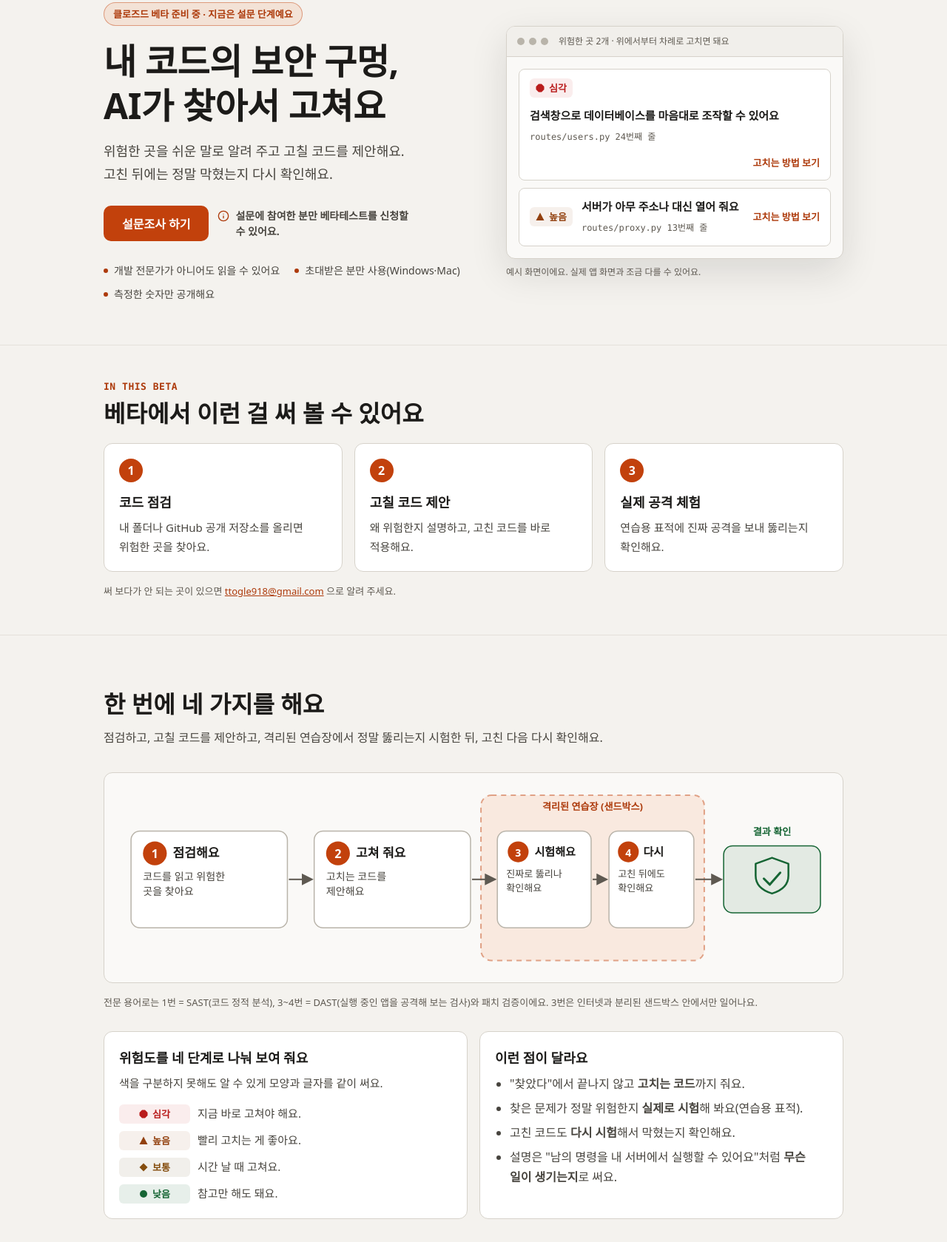
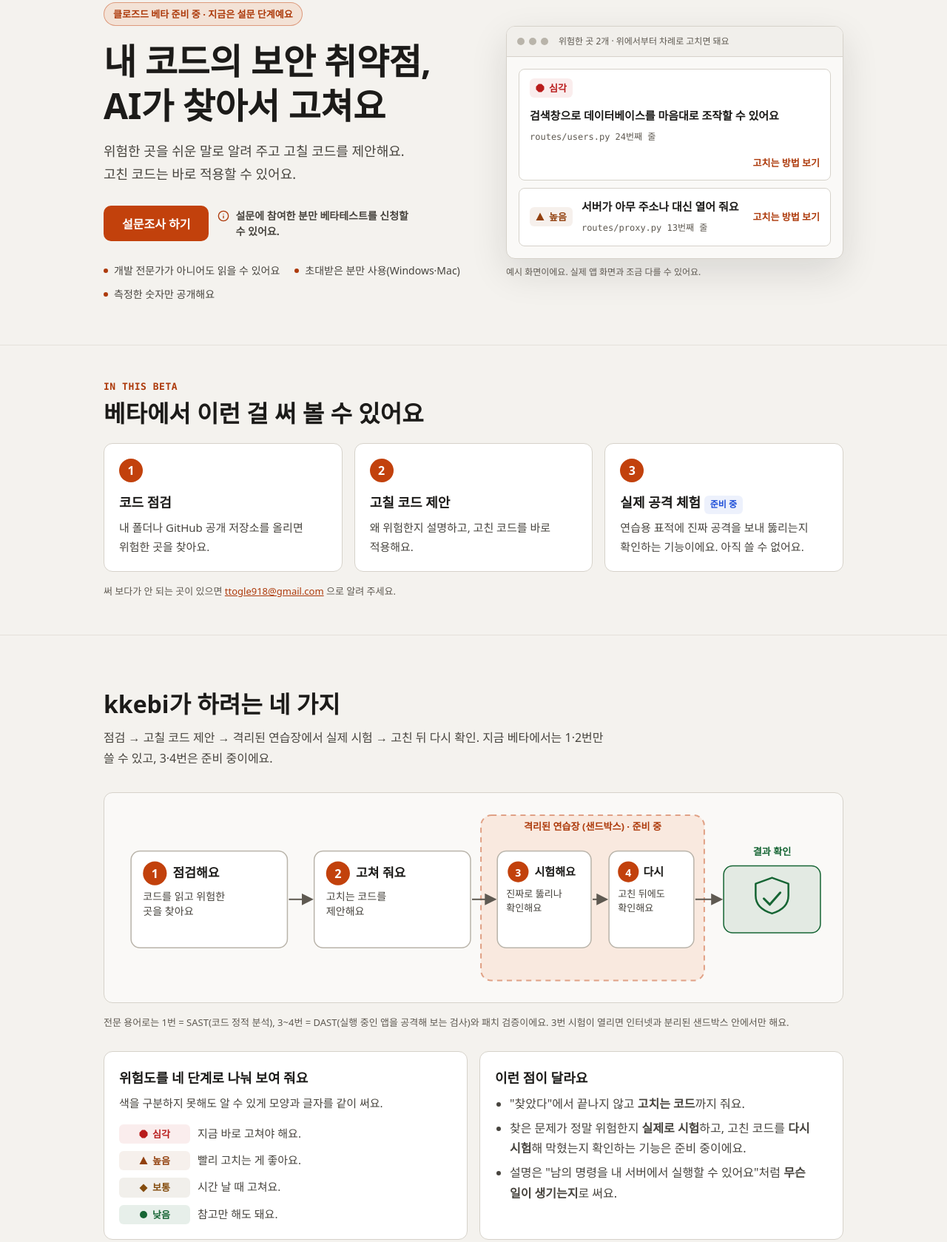
Before and after one commit to ttogle918/kkebi, a plain HTML site: page site/index.html in a window 1280 px wide. Shown: the part 130-1809 px from the top of the page at 74% size. Drawn offline with Linux system fonts and the light colour scheme.

Commit message:
feat(landing): '보안 구멍' → '보안 취약점', 공격 시험·패치 검증은 '준비 중'으로 사실대로
베타 서버(11-14 가동)에서 DAST·패치 검증은 샌드박스 VM 미개통으로 꺼져 있는데
랜딩이 지금 체험 가능한 것처럼 쓰고 있었다. 사용자 요청으로 '구멍' 단어도 교체.
- title·h1: 보안 취약점
- hero·meta·'베타에서 써 볼 수 있어요'·동작 방식·FAQ·베타 안내: 지금 되는 것(점검·
  고칠 코드 제안·적용)만 현재형, 3·4번은 '준비 중'(개통일 미정이라 기한 표현 없음)
- 측정 카드: 수치 불변, 'Sprint 52' 내부 표기 → '2026-11 개발 검증 기록'

Reviewer 2라운드 PASS(1차 FAILED: h2 현재형, 근거 없는 '베타 중 열 예정' 기한 약속).

Co-Authored-By: Claude Opus 5.5 <noreply@anthropic.com>
Claude-Session: https://claude.ai/code/session_01HqqhcgFfqjHKwstMZTrA6x

```diff
--- a/site/index.html
+++ b/site/index.html
@@ -3,8 +3,8 @@
 <head>
 <meta charset="utf-8">
 <meta name="viewport" content="width=device-width, initial-scale=1">
-<title>kkebi — 내 코드의 보안 구멍 찾기</title>
-<meta name="description" content="코드 보안 점검, 고치는 방법 제안, 안전한 샌드박스에서 실제로 뚫리는지 확인, 고친 뒤 다시 확인까지. 설문에 참여하면 kkebi 클로즈드 베타테스트를 신청할 수 있어요.">
+<title>kkebi — 내 코드의 보안 취약점 찾기</title>
+<meta name="description" content="내 코드의 보안 취약점을 찾고 고칠 코드를 제안해요. 실제로 뚫리는지 시험하고 고친 뒤 다시 확인하는 기능은 준비 중이에요. 설문에 참여하면 kkebi 클로즈드 베타테스트를 신청할 수 있어요.">
 <meta name="color-scheme" content="light dark">
 <script>
 /* 첫 그림 전에 화면 모드를 정해 깜빡임을 막는다. 저장소를 못 쓰는 브라우저면 기본(밝게). */
@@ -218,8 +218,8 @@ footer .wrap{display:flex;flex-wrap:wrap;gap:12px 32px;justify-content:space-bet
   <div class="wrap hero-grid">
     <div>
       <span class="badge">클로즈드 베타 준비 중 · 지금은 설문 단계예요</span>
-      <h1>내 코드의 보안 구멍,<br>AI가 찾아서 고쳐요</h1>
-      <p class="lead">위험한 곳을 쉬운 말로 알려 주고 고칠 코드를 제안해요.<br>고친 뒤에는 정말 막혔는지 다시 확인해요.</p>
+      <h1>내 코드의 보안 취약점,<br>AI가 찾아서 고쳐요</h1>
+      <p class="lead">위험한 곳을 쉬운 말로 알려 주고 고칠 코드를 제안해요.<br>고친 코드는 바로 적용할 수 있어요.</p>
       <div class="cta">
         <a class="btn primary" href="https://docs.google.com/forms/d/e/1FAIpQLSeEf9apQFWARNgekljx84l4uztdnW0Mb-DS9ZbDItXxJpqBDQ/viewform" target="_blank" rel="noopener">설문조사 하기</a>
         <p class="cta-note"><svg width="16" height="16" viewBox="0 0 24 24" fill="none" stroke="currentColor" stroke-width="2" stroke-linecap="round" aria-hidden="true"><circle cx="12" cy="12" r="10"/><path d="M12 16v-4M12 8h.01"/></svg><span><b>설문에 참여한 분만 베타테스트를 신청할 수 있어요.</b></span></p>
@@ -251,7 +251,7 @@ footer .wrap{display:flex;flex-wrap:wrap;gap:12px 32px;justify-content:space-bet
     <ol class="steps s3" style="margin-top:20px">
       <li><h3>코드 점검</h3><p>내 폴더나 GitHub 공개 저장소를 올리면 위험한 곳을 찾아요.</p></li>
       <li><h3>고칠 코드 제안</h3><p>왜 위험한지 설명하고, 고친 코드를 바로 적용해요.</p></li>
-      <li><h3>실제 공격 체험</h3><p>연습용 표적에 진짜 공격을 보내 뚫리는지 확인해요.</p></li>
+      <li><h3>실제 공격 체험 <span class="measuring">준비 중</span></h3><p>연습용 표적에 진짜 공격을 보내 뚫리는지 확인하는 기능이에요. 아직 쓸 수 없어요.</p></li>
     </ol>
     <p class="small" style="margin:16px 0 0">써 보다가 안 되는 곳이 있으면 <a href="mailto:ttogle918@gmail.com">ttogle918@gmail.com</a> 으로 알려 주세요.</p>
   </div>
@@ -260,19 +260,19 @@ footer .wrap{display:flex;flex-wrap:wrap;gap:12px 32px;justify-content:space-bet
 <!-- 2. 동작 방식 -->
 <section id="how">
   <div class="wrap">
-    <h2>한 번에 네 가지를 해요</h2>
-    <p class="sub">점검하고, 고칠 코드를 제안하고, 격리된 연습장에서 정말 뚫리는지 시험한 뒤, 고친 다음 다시 확인해요.</p>
+    <h2>kkebi가 하려는 네 가지</h2>
+    <p class="sub">점검 → 고칠 코드 제안 → 격리된 연습장에서 실제 시험 → 고친 뒤 다시 확인. 지금 베타에서는 1·2번만 쓸 수 있고, 3·4번은 준비 중이에요.</p>
 
     <figure class="flow" style="margin:0 0 28px">
       <svg viewBox="0 0 960 250" role="img" aria-labelledby="flowT flowD">
         <title id="flowT">kkebi가 일하는 순서</title>
-        <desc id="flowD">1. 코드 점검, 2. 고치는 방법 제안, 3. 격리된 샌드박스에서 실제로 뚫리는지 확인, 4. 고친 뒤 다시 확인. 샌드박스는 인터넷과 분리돼 있어요.</desc>
+        <desc id="flowD">1. 코드 점검, 2. 고치는 방법 제안, 3. 격리된 샌드박스에서 실제로 뚫리는지 확인, 4. 고친 뒤 다시 확인. 샌드박스는 인터넷과 분리돼 있어요. 3·4번은 준비 중이에요.</desc>
         <defs>
           <marker id="ar" viewBox="0 0 10 10" refX="8" refY="5" markerWidth="8" markerHeight="8" orient="auto"><path d="M0 0L10 5L0 10z" fill="var(--text-3)"/></marker>
         </defs>
         <!-- 샌드박스 영역 -->
         <rect x="490" y="14" width="300" height="222" rx="14" fill="var(--accent-dim)" stroke="var(--accent-border)" stroke-width="2" stroke-dasharray="7 6"/>
-        <text x="640" y="34" text-anchor="middle" font-size="13" font-weight="700" fill="var(--accent)">격리된 연습장 (샌드박스)</text>
+        <text x="640" y="34" text-anchor="middle" font-size="13" font-weight="700" fill="var(--accent)">격리된 연습장 (샌드박스) · 준비 중</text>
 
         <g>
           <rect x="20" y="62" width="210" height="130" rx="12" fill="var(--bg-2)" stroke="var(--border-3)" stroke-width="1.5"/>
@@ -314,7 +314,7 @@ footer .wrap{display:flex;flex-wrap:wrap;gap:12px 32px;justify-content:space-bet
         <text x="881" y="68" text-anchor="middle" font-size="13" font-weight="700" fill="var(--low)">결과 확인</text>
       </svg>
     </figure>
-    <p class="small" style="margin:-12px 0 28px">전문 용어로는 1번 = SAST(코드 정적 분석), 3~4번 = DAST(실행 중인 앱을 공격해 보는 검사)와 패치 검증이에요. 3번은 인터넷과 분리된 샌드박스 안에서만 일어나요.</p>
+    <p class="small" style="margin:-12px 0 28px">전문 용어로는 1번 = SAST(코드 정적 분석), 3~4번 = DAST(실행 중인 앱을 공격해 보는 검사)와 패치 검증이에요. 3번 시험이 열리면 인터넷과 분리된 샌드박스 안에서만 해요.</p>
 
     <div class="grid g2">
       <div class="card">
@@ -331,8 +331,7 @@ footer .wrap{display:flex;flex-wrap:wrap;gap:12px 32px;justify-content:space-bet
         <h3>이런 점이 달라요</h3>
         <ul class="plain">
           <li>"찾았다"에서 끝나지 않고 <b>고치는 코드</b>까지 줘요.</li>
-          <li>찾은 문제가 정말 위험한지 <b>실제로 시험</b>해 봐요(연습용 표적).</li>
-          <li>고친 코드도 <b>다시 시험</b>해서 막혔는지 확인해요.</li>
+          <li>찾은 문제가 정말 위험한지 <b>실제로 시험</b>하고, 고친 코드를 <b>다시 시험</b>해 막혔는지 확인하는 기능은 준비 중이에요.</li>
           <li>설명은 "남의 명령을 내 서버에서 실행할 수 있어요"처럼 <b>무슨 일이 생기는지</b>로 써요.</li>
         </ul>
       </div>
@@ -396,19 +395,19 @@ footer .wrap{display:flex;flex-wrap:wrap;gap:12px 32px;justify-content:space-bet
 
     <div class="grid g2" style="margin-top:28px">
       <div class="card">
-        <h3>실제로 뚫리는지 확인</h3>
-        <p>연습용으로 만든 취약한 앱에서, 점검이 찾은 문제 중 XSS(남의 스크립트 실행)와 SQL 인젝션(데이터베이스 조작) 한 곳씩을 샌드박스에서 실제로 재현해 확인했어요. 나머지는 "확인 못 함"으로 표시해요. <span class="small">(연습 표적 1종 · Sprint 52 검증 기록)</span></p>
+        <h3>실제로 뚫리는지 확인 <span class="measuring">준비 중</span></h3>
+        <p>연습용으로 만든 취약한 앱에서, 점검이 찾은 문제 중 XSS(남의 스크립트 실행)와 SQL 인젝션(데이터베이스 조작) 한 곳씩을 개발 환경의 샌드박스에서 실제로 재현해 확인했어요. 나머지는 "확인 못 함"으로 표시됐어요. 베타에서는 아직 쓸 수 없어요. <span class="small">(연습 표적 1종 · 2026-11 개발 검증 기록)</span></p>
       </div>
       <div class="card">
-        <h3>고치는 방법의 품질 <span class="measuring">베타에서 측정 중</span></h3>
-        <p>제안한 패치가 실제로 문제를 막고 코드를 망가뜨리지 않는지의 비율은 아직 공개할 만큼 모으지 못했어요. 베타 15일 동안 측정해서 알려 드릴게요. 비용·속도 수치도 같아요.</p>
+        <h3>고치는 방법의 품질 <span class="measuring">준비 중</span></h3>
+        <p>제안한 패치가 실제로 문제를 막고 코드를 망가뜨리지 않는지의 비율은 아직 공개할 만큼 모으지 못했어요. 패치 검증이 열리면 측정해서 알려 드릴게요. 비용·속도 수치도 마찬가지예요.</p>
       </div>
     </div>
 
     <h3 style="margin:36px 0 10px">안전하게 쓰도록 만든 장치</h3>
     <div class="grid g2">
-      <div class="card"><h3>인터넷과 분리된 샌드박스</h3><p>공격 시험은 외부와 연결이 끊긴 전용 네트워크 안에서만 해요. 샌드박스 서버에는 비밀번호·API 키를 두지 않고, 끝나면 지워요.</p></div>
-      <div class="card"><h3>내가 확인한 것만 실행</h3><p>분석을 시작하기 전에 계획을 보여 주고 확인을 받아요. 공격 시험도 동의 체크를 해야 시작돼요.</p></div>
+      <div class="card"><h3>인터넷과 분리된 샌드박스</h3><p>공격 시험이 열리면 외부와 연결이 끊긴 전용 네트워크 안에서만 해요. 샌드박스 서버에는 비밀번호·API 키를 두지 않고, 끝나면 지워요.</p></div>
+      <div class="card"><h3>내가 확인한 것만 실행</h3><p>분석을 시작하기 전에 계획을 보여 주고 확인을 받아요. 공격 시험이 열리면 동의 체크를 해야 시작돼요.</p></div>
       <div class="card"><h3>비밀값은 로그에 남기지 않아요</h3><p>토큰·비밀번호·키는 기록(로그)에 쓰지 않는 것을 개발 규칙으로 정해 두고 지켜요.</p></div>
       <div class="card"><h3>초대 전용 · 15일 뒤 폐기</h3><p>초대한 분만 가입할 수 있어요. 베타가 끝나면 서버·저장된 데이터·베타용 키를 통째로 지워요.</p></div>
     </div>
@@ -439,8 +438,7 @@ footer .wrap{display:flex;flex-wrap:wrap;gap:12px 32px;justify-content:space-bet
       <li><b>15일 뒤 데이터를 모두 폐기해요.</b> 올린 코드, 분석 결과, 계정 정보가 베타 서버와 함께 지워져요. 필요한 결과는 미리 저장해 두세요.</li>
       <li><b>코드 일부가 AI 제공자로 전송돼요.</b> 분석하려면 코드 조각을 AI 서비스(Anthropic 등)에 보내야 해요. 민감한 코드는 올리지 마세요.</li>
       <li><b>무료 모델을 고르면 그 무료 API의 약관이 적용돼요.</b> 입력한 내용이 해당 제공자의 정책에 따라 처리될 수 있어요.</li>
-      <li><b>공격 시험(DAST)은 연습용 표적으로 체험해요.</b> 내 서비스 주소를 검사하는 기능은 베타 중에 추가할 예정이에요.</li>
-      <li>패치 검증을 켜면 <b>고친 코드 조각이 격리된 샌드박스 서버에서 실행</b>돼요. 끝나면 지워요.</li>
+      <li><b>공격 시험(DAST)·패치 검증은 아직 열리지 않았어요.</b> 준비되면 열고 알려 드릴게요. 공격 시험은 연습용 표적부터 열어요.</li>
     </ul>
   </div>
 </section>
@@ -496,7 +494,7 @@ footer .wrap{display:flex;flex-wrap:wrap;gap:12px 32px;justify-content:space-bet
     <details><summary>누구나 쓸 수 있나요?</summary><p>아직 아니에요. 초대받은 분만 가입해서 쓸 수 있는 클로즈드 베타예요.</p></details>
     <details><summary>코딩을 몰라도 쓸 수 있나요?</summary><p>네. 결과를 "무슨 일이 생기는지"로 설명하고 고치는 코드를 같이 보여 줘요. 다만 코드를 적용하기 전에 내용을 한번 읽어 보는 걸 권해요.</p></details>
     <details><summary>내 코드는 어디로 가나요?</summary><p>분석할 때 코드 조각이 AI 제공자(Anthropic 등)로 전송돼요. 베타 서버의 데이터는 15일 뒤 모두 폐기해요. 비밀번호·키가 들어 있는 파일은 올리지 마세요.</p></details>
-    <details><summary>"실제로 뚫리는지 확인"은 내 서비스를 공격하는 건가요?</summary><p>아니에요. 베타에서는 연습용으로 만든 표적에서만 시험해요. 내 서비스 주소를 검사하는 기능은 베타 중에 추가할 예정이고, 그때도 내 소유임을 확인한 주소만 허용할 계획이에요.</p></details>
+    <details><summary>"실제로 뚫리는지 확인"은 내 서비스를 공격하는 건가요?</summary><p>아니에요. 이 기능은 아직 열리지 않았고, 열리면 연습용으로 만든 표적에서만 시험해요. 내 서비스 주소를 검사하는 기능은 그 뒤에 추가할 예정이고, 그때도 내 소유임을 확인한 주소만 허용할 계획이에요.</p></details>
     <details><summary>찾은 문제를 다 믿어도 되나요?</summary><p>아니에요. 측정에서 찾은 문제의 약 3분의 1은 가짜 경고였어요. 위치와 이유를 보고 직접 판단해 주세요.</p></details>
     <details><summary>왜 Windows·Mac 경고가 뜨나요?</summary><p>베타 앱이 아직 정식 코드 서명(Windows)·Apple 공증(Mac)을 받지 않아서 그래요. <a href="#smartscreen">Windows 안내</a> 또는 <a href="#gatekeeper">Mac 안내</a>대로 SHA-256 값을 확인한 뒤 실행해 주세요.</p></details>
   </div>
```
